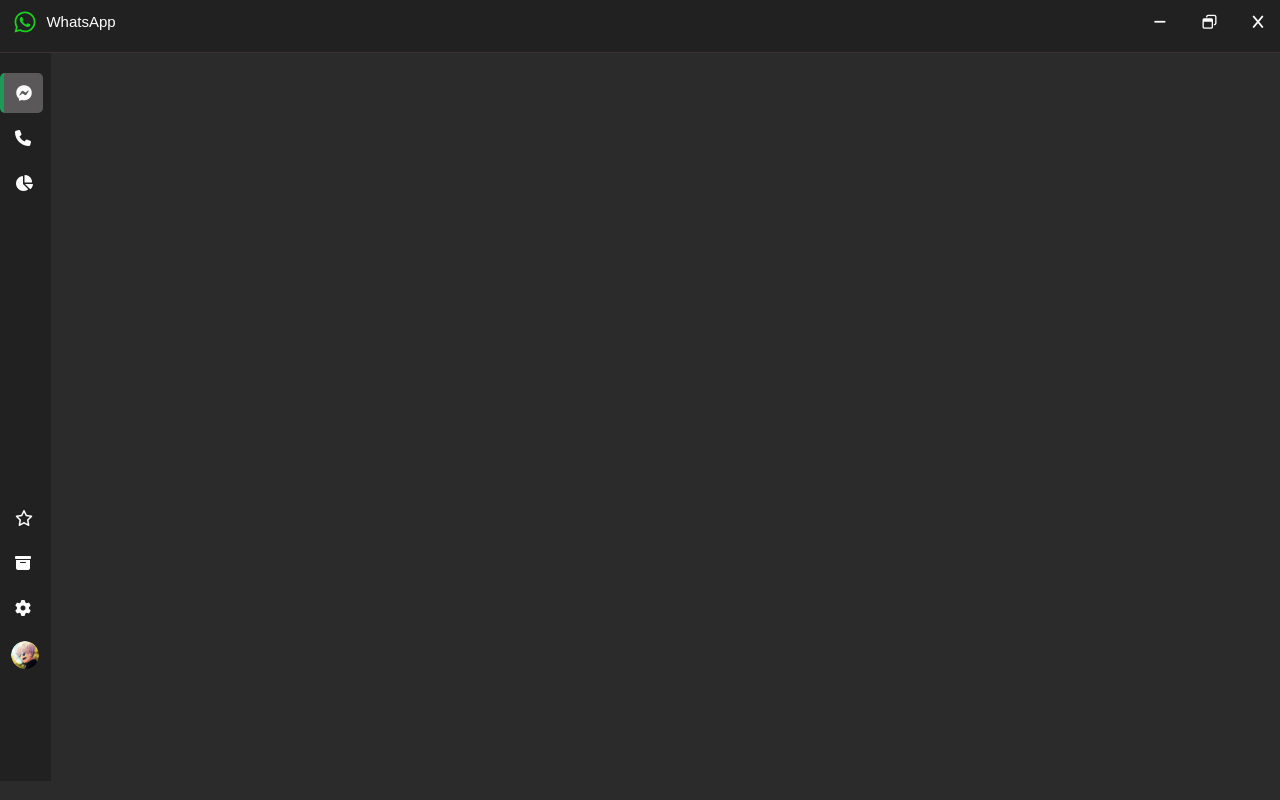
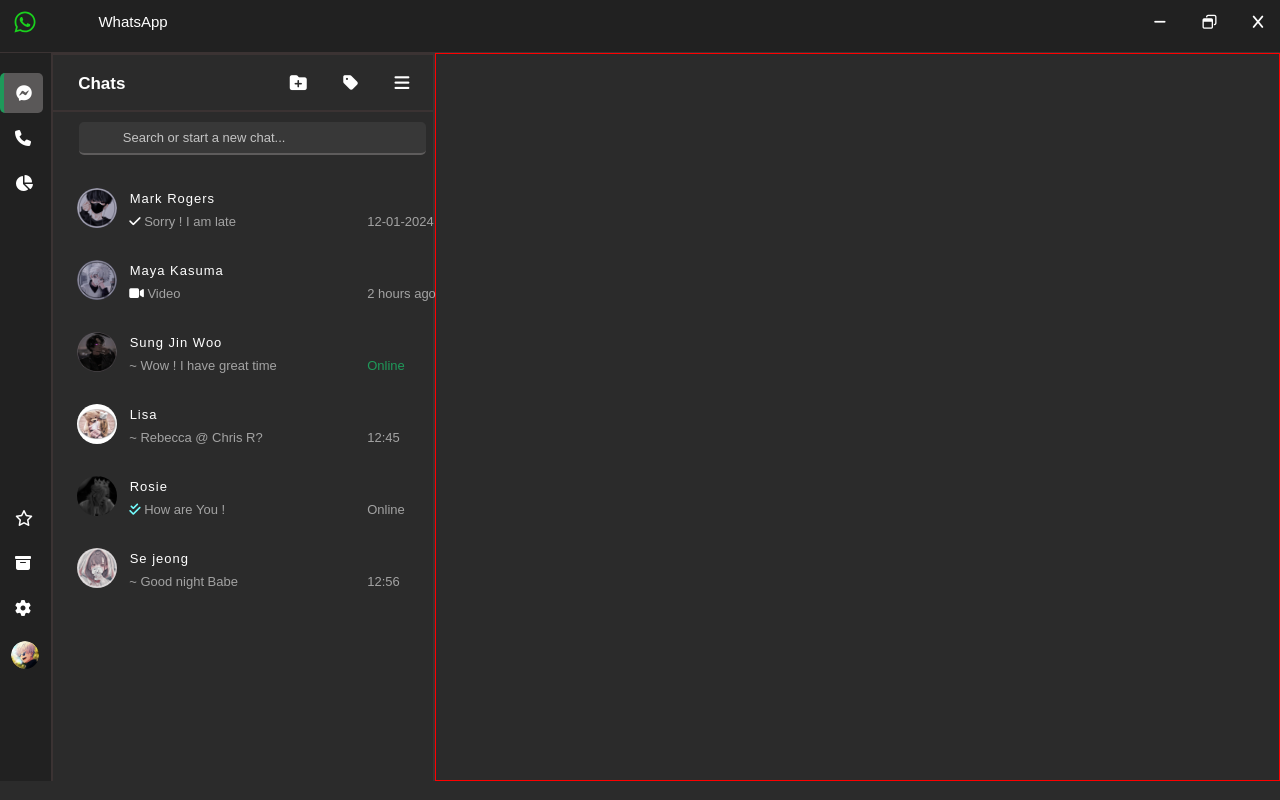
Before and after one commit to webwizard-3/WhatsApp-Clone, a plain HTML site: page index.html in a window 1280 px wide. Drawn offline with Linux system fonts and the light colour scheme.

Commit message:
third commit

```diff
--- a/index.html
+++ b/index.html
@@ -1,5 +1,6 @@
 <!DOCTYPE html>
 <html lang="en">
+
 <head>
     <meta charset="UTF-8">
     <meta name="viewport" content="width=device-width, initial-scale=1.0">
@@ -8,6 +9,7 @@
     <link rel="shortcut icon" href="images/favicon.png" type="image/x-icon">
     <link rel="stylesheet" href="https://cdnjs.cloudflare.com/ajax/libs/font-awesome/6.5.1/css/all.min.css">
 </head>
+
 <body>
     <div class="container">
         <!-- nav -->
@@ -16,18 +18,75 @@
             <p>WhatsApp</p>
             <i class="fa-solid fa-minus" style="color: #ffffff;" title="Minimize"></i>
             <i class="fa-regular fa-window-restore" style="color: #ffffff;" title="Restore Window"></i>
-            <i class="fa-solid fa-x" style="color: #ffffff;" title="Cut"></i>
+            <i class="fa-solid fa-x" style="color: #ffffff;" title="Close"></i>
         </nav>
         <!-- side bar -->
         <div class="d1">
-            <i class="fa-brands fa-facebook-messenger" style="color: #ffffff;"></i>
-            <i class="fa-solid fa-phone" style="color: #ffffff;"></i>
-            <i class="fa-solid fa-chart-pie" style="color: #ffffff;"></i>
-            <i class="fa-regular fa-star" style="color: #ffffff;"></i>
-            <i class="fa-solid fa-box-archive" style="color: #ffffff;"></i>
-            <i class="fa-solid fa-gear" style="color: #ffffff;"></i>
+            <i class="fa-brands fa-facebook-messenger" style="color: #ffffff;" title="Message"></i>
+            <i class="fa-solid fa-phone" style="color: #ffffff;" title="Phone"></i>
+            <i class="fa-solid fa-chart-pie" style="color: #ffffff;" title="Status bar"></i>
+            <i class="fa-regular fa-star" style="color: #ffffff;" title="Starred"></i>
+            <i class="fa-solid fa-box-archive" style="color: #ffffff;" title="Archieved"></i>
+            <i class="fa-solid fa-gear" style="color: #ffffff;" title="Setting"></i>
             <img src="images/profile.jpg" alt="profile">
+        </div>
+        <!-- content -->
+        <div class="d2">
+            <div class="div1">
+                <h2>Chats</h2>
+                <i class="fa-solid fa-folder-plus" style="color: #ffffff;" title="New Folder"></i>
+                <i class="fa-solid fa-tag" style="color: #ffffff;" title="Labels"></i>
+                <i class="fa-solid fa-bars" style="color: #ffffff;" title="Filters"></i>
+            </div>
+            <div class="div2">
+                <input type="text" placeholder=" Search or start a new chat...">
+                <i class="fa-solid fa-search"></i>
+            </div>
+            <div class="div3">
+                <img src="images/profile1.jpeg" alt="User 1">
+                <h3>Mark Rogers</h3>
+                <p><i class="fa-solid fa-check" style="color: #ffffff;"></i>
+                    Sorry ! I am late</p>
+                    <p class="p1">12-01-2024</p>
+            </div>
+            <div class="div3">
+                <img src="images/profile4.jpeg" alt="User 1">
+                <h3>Maya Kasuma</h3>
+                <p><i class="fa-solid fa-video" style="color: #ffffff;"></i>
+                      Video</p>
+                    <p class="p1">2 hours ago</p>
+            </div>
+            <div class="div3">
+                <img src="images/profile6.jpeg" alt="User 1">
+                <h3>Sung Jin Woo</h3>
+                <p>~ Wow ! I have great time</p>
+                <p class="p1" style="color: #1f995aff;">Online</p>
+            </div>
+            <div class="div3">
+                <img src="images/Dp.jpeg" alt="User 1">
+                <h3>Lisa</h3>
+                <p>~ Rebecca @ Chris R?</p>
+                <p class="p1">12:45</p>
+            </div>
+            <div class="div3">
+                <img src="images/profile9.jpeg" alt="User 1">
+                <h3>Rosie</h3>
+                <p><i class="fa-solid fa-check-double" style="color: #72fbfd;"></i>
+                    How are You !</p>
+                    <p class="p1">Online</p>
+            </div>
+            <div class="div3">
+                <img src="images/profile10.jpeg" alt="User 1">
+                <h3>Se jeong</h3>
+                <p>~ Good night Babe</p>
+                <p class="p1">12:56</p>
+            </div>
+        </div>
+        <!-- main content -->
+        <div class="d3">
+
         </div>
     </div>
 </body>
+
 </html>
--- a/style.css
+++ b/style.css
@@ -63,6 +63,7 @@
     width: 4%;
     height: 91vh;
     background-color: #212121ff;
+    float: left;
 }
 
 .d1 i {
@@ -106,3 +107,135 @@
     position: relative;
     top: 41%;
 }
+
+/* content */
+
+.d2{
+    float: left;
+    width: 30%;
+    height: 91vh;
+    border: 2px solid #3b3333;
+    border-bottom: none;
+}
+
+/* content div1 */
+
+.d2 .div1{
+    padding: 6px 14px;
+    border-bottom: 2px solid #3b3333;
+}
+
+.d2 .div1 h2{
+    display: inline-block;
+    font-size: 17px;
+    color: #fff;
+    padding-left: 11px;
+}
+
+.d2 .div1 i{
+    position: relative;
+    left: 40%;
+    padding: 13px 13px 13px 13px;
+    margin-left: 6px;
+    font-size: 17px;
+    border-radius: 5px;
+}
+
+.d2 .div1 i:hover{
+    cursor: pointer;
+    background-color: #5a5858;
+}
+
+/* content div2 */
+
+.d2 .div2{
+    padding: 10px 8px 10px 26px;
+    height: 64px;
+}
+
+.d2 .div2 input{
+    width: 347px;
+    height: 33px;
+    border-radius: 5px;
+    padding-left: 40px;
+    outline: none;
+    background-color: #383838ff;
+    color: white;
+    border: none;
+    border-bottom: 2px solid #5e5c5c;
+}
+
+.d2 .div2 input:active{
+    border-bottom: 3px solid #155240;
+    border-bottom: 3px solid #367763;
+
+}
+
+::placeholder{
+    font-size: 13px;
+    color: #c4c4c4;
+    font-weight: 500;
+}
+
+
+.d2 .div2 i{
+    position: relative;
+    right: 93%;
+    color: #b1a7a7;
+    font-size: 15px;
+}
+
+/* content div3 */
+
+.div3{
+    padding: 12px 0px 0px 24px;
+    height: 72px;
+}
+
+
+.div3:hover{
+    cursor: pointer;
+    box-shadow: inset -10px -10px 15px rgba(11, 11, 11, 0.1);
+}
+
+.div3 img{
+    width: 40px;
+    height: 40px;
+    border-radius: 20px;
+}
+
+.div3 h3{
+    color: white;
+    font-size: 13px;
+    font-weight: 400;
+    letter-spacing: 1px;
+    display: inline-block;
+    position: relative;
+    bottom: 25px;
+    left: 8px;
+}
+
+p{
+    color: #a3a3a3ff;
+    font-size: 13px;
+    position: relative;
+    bottom: 18px;
+    left: 52px;
+}
+
+.p1{
+    color: #a3a3a3ff;
+    font-size: 13px;
+    position: relative;
+    bottom: 33px;
+    left: 290px;
+}
+
+/* main content */
+
+.d3{
+    width: 66%;
+    height: 91vh;
+    border: 1px solid red;
+    float: right;
+}
```
Also changed, not shown: images/Dp.jpeg (added), images/download (1).jpeg (deleted), images/profile1.jpeg (added), images/profile10.jpeg (added), images/profile4.jpeg (added), images/profile6.jpeg (added), images/profile9.jpeg (added), images/statusbar.png (deleted).
